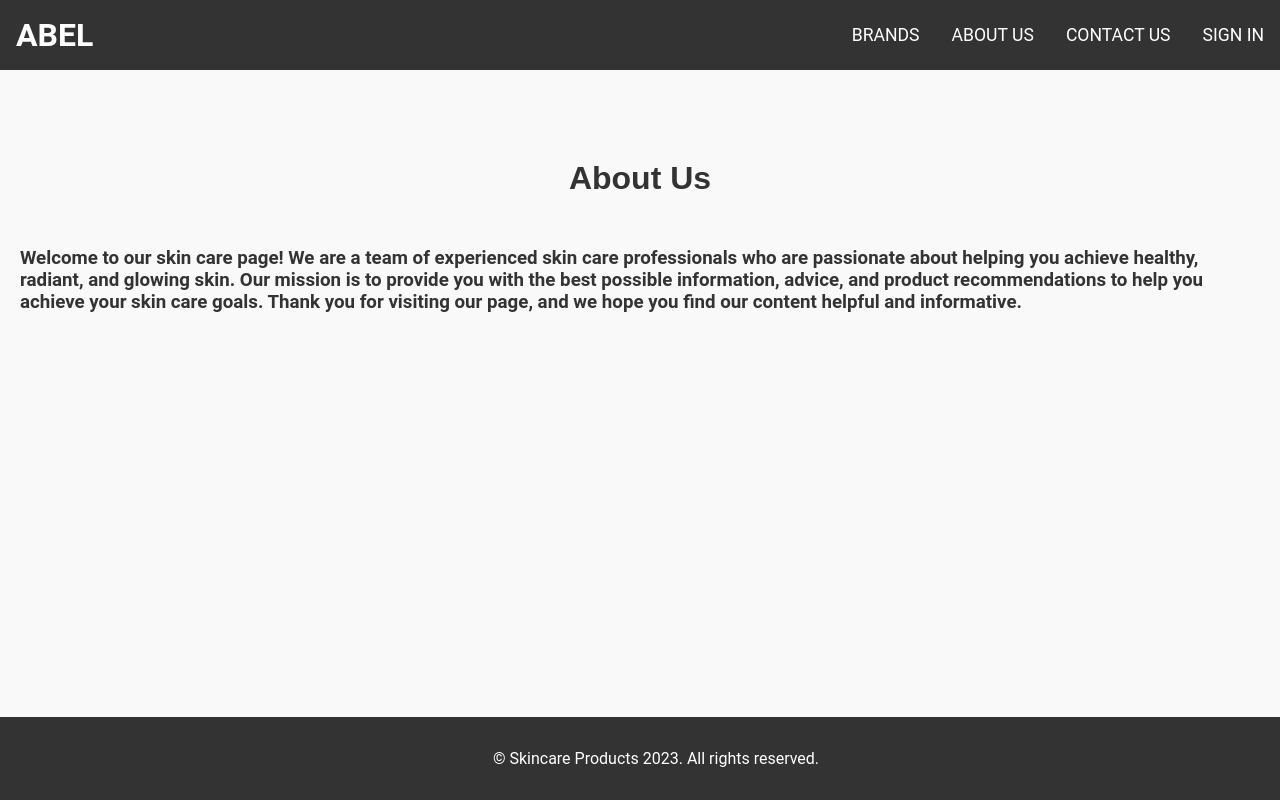
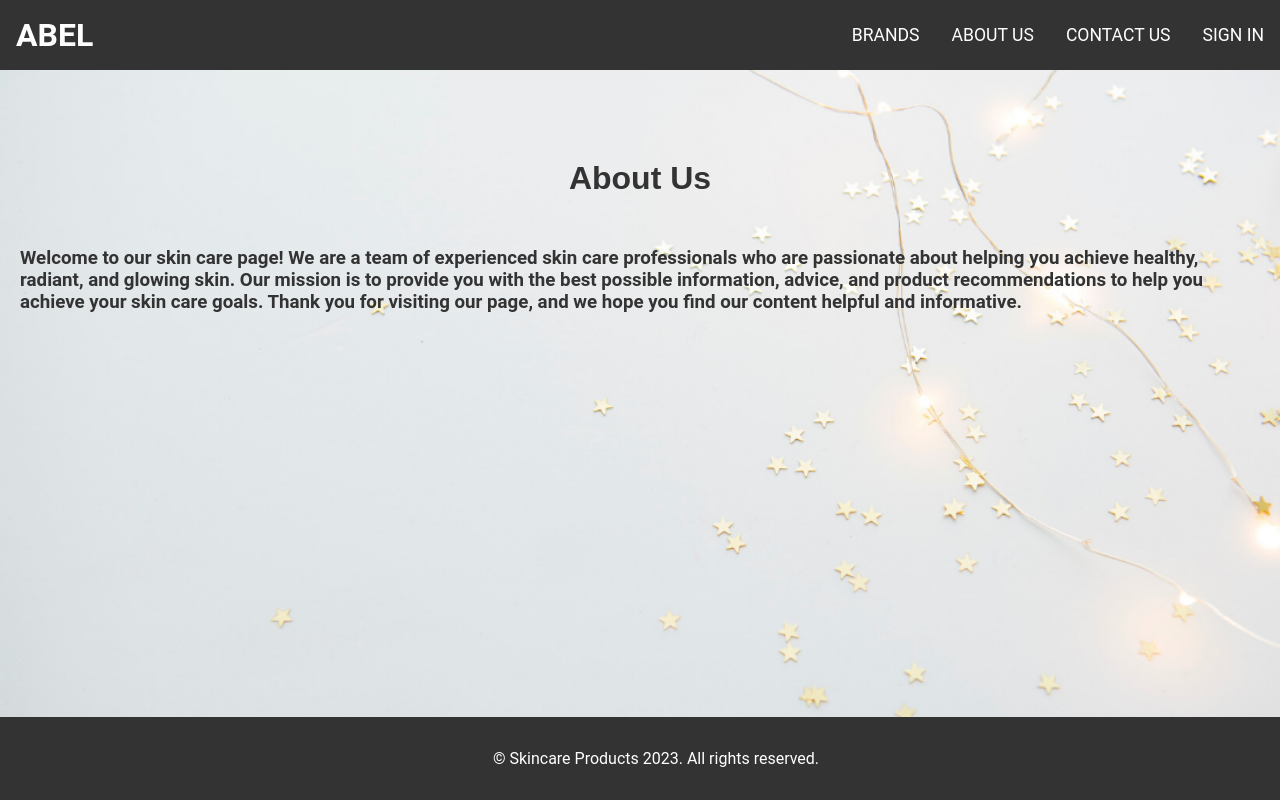
Before and after one commit to Mounibalioua18/Abel, a plain HTML site: page pages/aboutus.html in a window 1280 px wide. Shown: the top 800 px of the page. Drawn offline with Linux system fonts and the light colour scheme.

Commit message:
Update aboutus.html

```diff
--- a/pages/aboutus.html
+++ b/pages/aboutus.html
@@ -7,7 +7,7 @@
 	<meta http-equiv="X-UA-Compatible" content="IE=edge">
 	<link rel="stylesheet" href="../style/style.css">
 </head>
-<body style=" background-image: url(/ae.png); background-size: 110%; overflow-x: hidden; background-repeat: no-repeat; ">
+<body style=" background-image: url(../img/ae.png); background-size: 110%; overflow-x: hidden; background-repeat: no-repeat; ">
     <header>
 		<a href="../index.html"><h1>ABEL</h1></a>
 		<nav>
```
